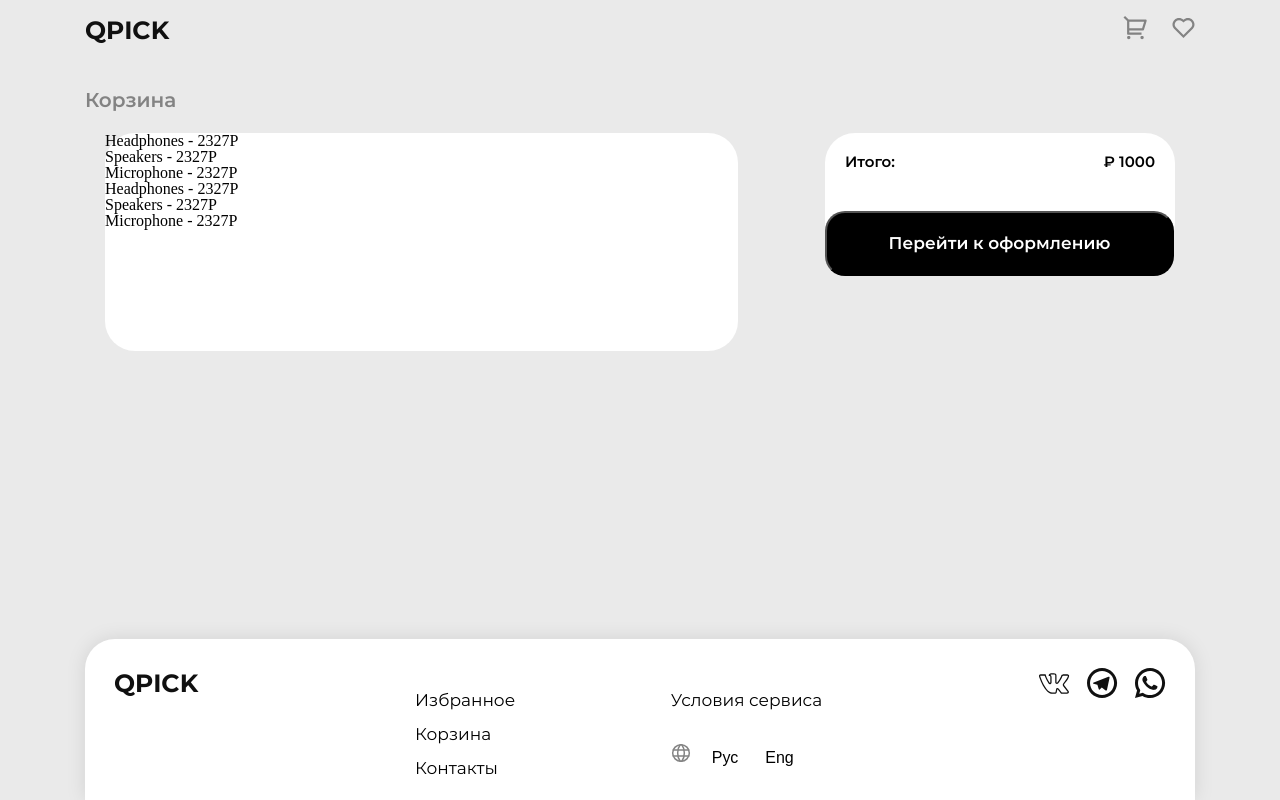
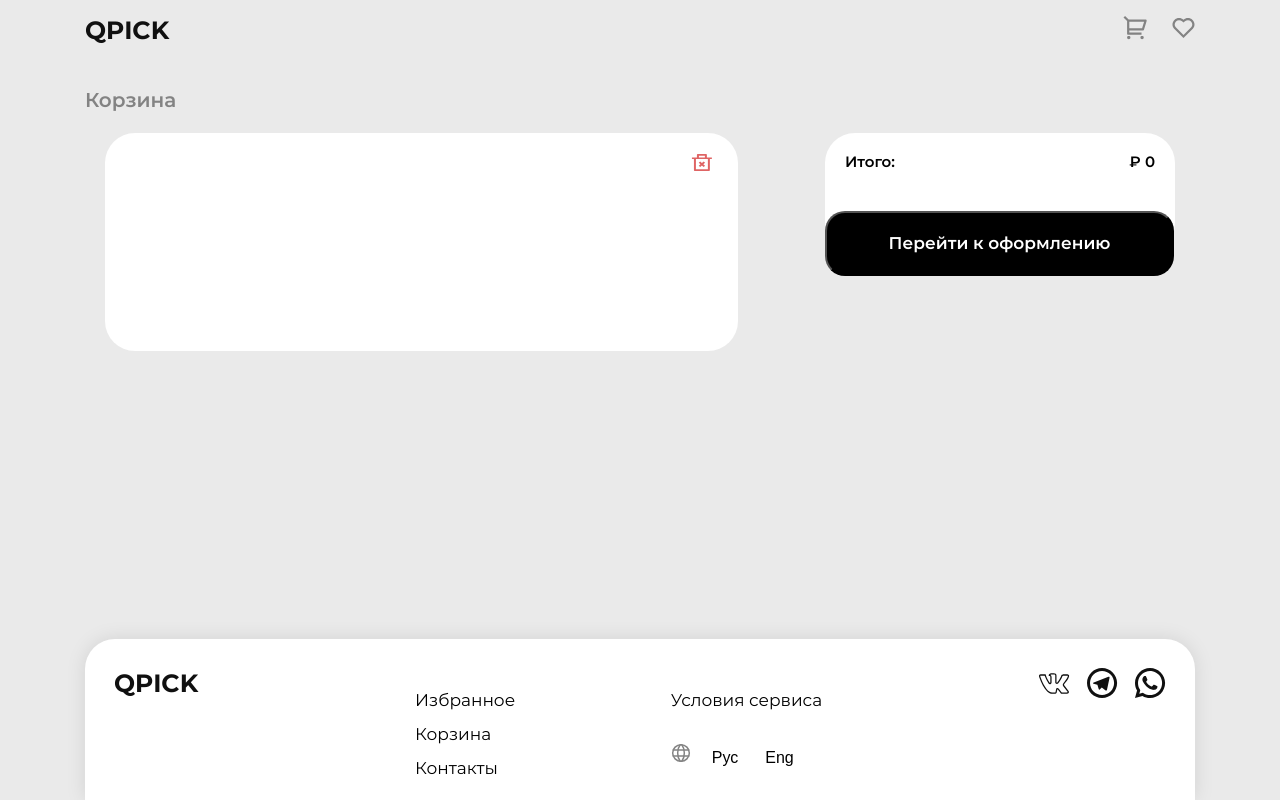
Before and after one commit to Tabacko31/TestNeoflex, a React (Create React App) app: page /about in a window 1280 px wide. Built offline with nearby package versions, Linux system fonts and the light colour scheme.

Commit message:
сделал добавление в корзину

```diff
--- a/src/App.tsx
+++ b/src/App.tsx
@@ -5,16 +5,16 @@ import {Dashboard} from "./pages/Dashboard";
 import {NoMatch} from "./pages/NoMatch";
 import {Products} from "./pages/Products/Products";
 import {Layout} from "./shared-components/Layout/Layout";
-import {Basket} from "./pages/Basket";
 
-const products = [
-    { id: 1, name: "Headphones", price: 2327, image: "../image/Apple.png", rating: 4.5 },
-    { id: 2, name: "Speakers", price: 2327, image: "../image/Apple.png", rating: 4.5 },
-    { id: 3, name: "Microphone", price: 2327, image: "../image/Apple.png", rating: 4.7 },
-    { id: 4, name: "Headphones", price: 2327, image: "../image/Apple.png", rating: 4.5 },
-    { id: 5, name: "Speakers", price: 2327, image: "./image/Apple.png", rating: 4.5 },
-    { id: 6, name: "Microphone", price: 2327, image: "./image/Apple.png", rating: 4.7},
-];
+
+// const products = [
+//     { id: 1, name: "Headphones", price: 2327, image: "../image/Apple.png", rating: 4.5 },
+//     { id: 2, name: "Speakers", price: 2327, image: "../image/Apple.png", rating: 4.5 },
+//     { id: 3, name: "Microphone", price: 2327, image: "../image/Apple.png", rating: 4.7 },
+//     { id: 4, name: "Headphones", price: 2327, image: "../image/Apple.png", rating: 4.5 },
+//     { id: 5, name: "Speakers", price: 2327, image: "./image/Apple.png", rating: 4.5 },
+//     { id: 6, name: "Microphone", price: 2327, image: "./image/Apple.png", rating: 4.7},
+// ];
 function App() {
     return (
 
@@ -22,7 +22,7 @@ function App() {
             <Route path="/" element={<Layout/>}>
                 <Route index element={<Products/>}/>
                 {/*<Route index element={<About/>}/>*/}
-                <Route path="about" element={<About cartItems={products}/>}/>
+                <Route path="about" element={<About cartItems={JSON.parse(sessionStorage.getItem('cartItems') || '[]')} />} />
                 <Route path="dashboard" element={<Dashboard/>}/>
 
                 <Route path="*" element={<NoMatch/>}/>
--- a/src/pages/About/About.tsx
+++ b/src/pages/About/About.tsx
@@ -1,6 +1,6 @@
 import React from "react";
 import './Style.css';
-
+import {ReactComponent as DeleteSvg} from '../../assets/images/icons/Delete.svg';
 interface Product {
     id: number;
     name: string;
@@ -12,23 +12,31 @@ interface AboutProps {
 }
 
 export const About = ({cartItems}:AboutProps) =>  {
+
+    const clearCart = () => {
+        sessionStorage.removeItem('cartItems');
+    }
+
     return (
         <div className={"product-wrapper"}>
             <h2 className={"product-category"}>Корзина</h2>
             <div className="cart-container">
                 {/* Левый блок с товарами */}
+
                 <div className="items-container">
+                    <button className={"clean-button"} onClick={() => clearCart()}><DeleteSvg className="star-icon"></DeleteSvg></button>
                     {cartItems.map(item => (
                         <div key={item.id} className="cart-item">
                             <p>{item.name} - {item.price}P</p>
                         </div>
                     ))}
+
                 </div>
                 {/* Правый блок с итоговой суммой и кнопкой */}
                 <div className="total-container">
                     <div className={"product-conteiner"}>
                         <h2 className={"product-design"}>Итого:</h2>
-                        <p className={"product-design"}>₽ 1000</p>
+                        <p className={"product-design"}>₽ {cartItems.reduce((total, item) => total + item.price, 0)}</p>
                     </div>
                     <button className={"product-button"}>Перейти к оформлению</button>
                 </div>
--- a/src/pages/About/Style.css
+++ b/src/pages/About/Style.css
@@ -22,6 +22,7 @@
     color: black; /* Измените цвет текста на ваше усмотрение */
     border-radius: 30px;
     /* Дополнительные стили по вашему желанию */
+
 }
 
 .total-container {
@@ -64,3 +65,12 @@
     justify-content: space-between;
     padding: 20px;
 }
+.clean-button{
+    background-color: transparent;
+    border: none;
+    cursor: pointer;
+    font-size: 30px;
+    color: #000; /* Цвет текста кнопки */
+margin-left: 580px;
+    margin-top: 10px;
+}
--- a/src/pages/Products/Products.tsx
+++ b/src/pages/Products/Products.tsx
@@ -54,8 +54,7 @@ export const Products = () => {
                                 </div>
 
                                 <div className="product-info-row">
-                                    <p className={"product-rating"}><StarSvg
-                                        className="star-icon"></StarSvg> {product.rating}</p>
+                                    <p className={"product-rating"}><StarSvg className="star-icon"></StarSvg> {product.rating}</p>
 
                                     <button className="product-buy-btn" onClick={() => addToCart(product)}>
                                         Купить
```
Also changed, not shown: src/assets/images/icons/Delete.svg (added).
